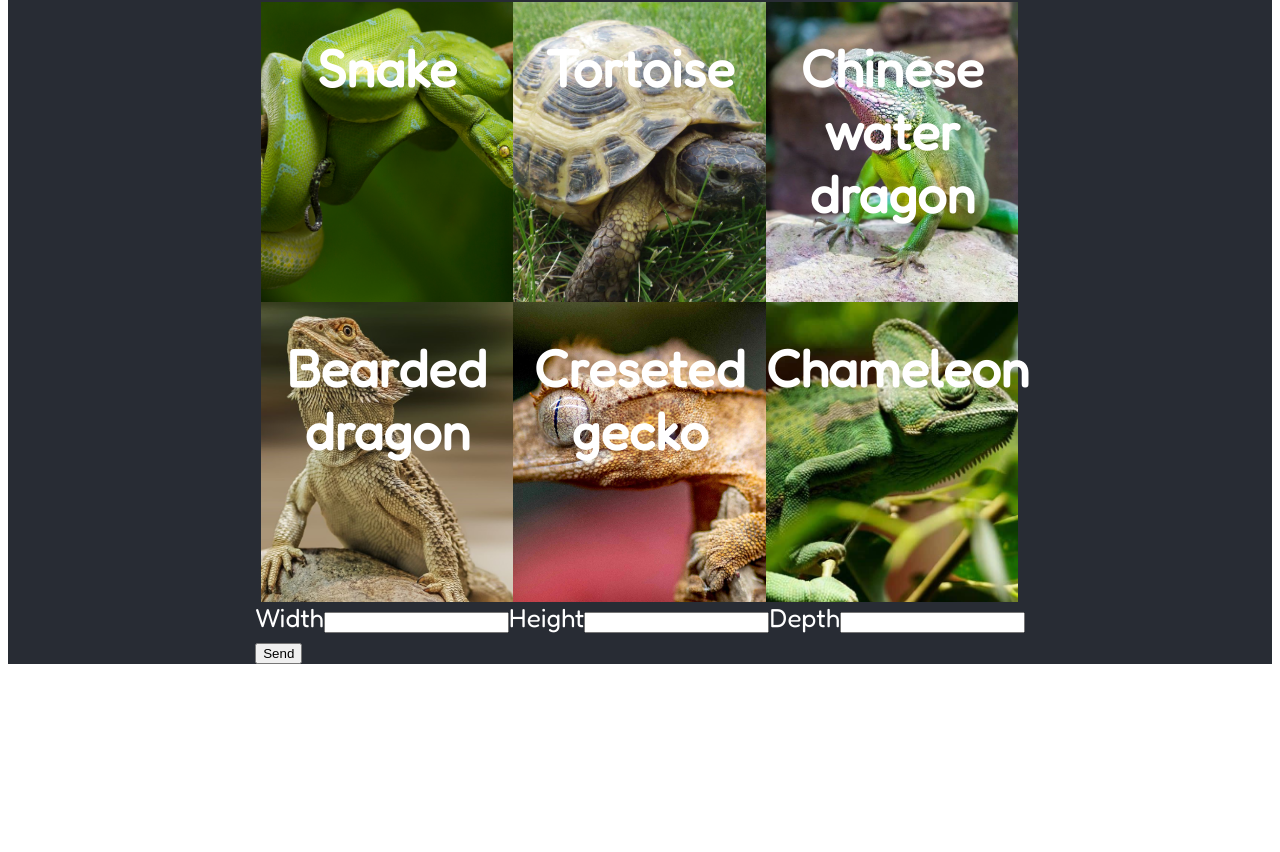
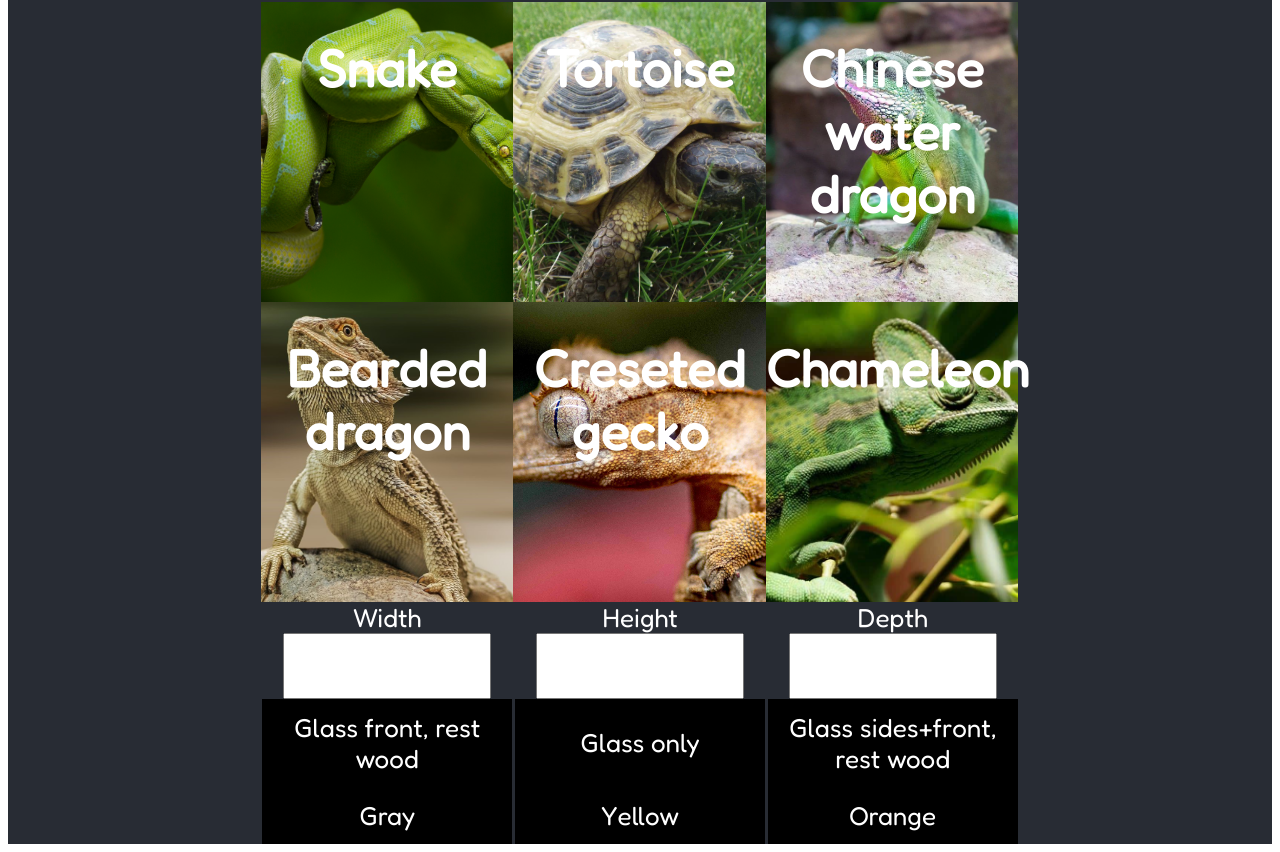
Before and after one commit to DandysByd/create-terra, a React (Create React App) app: page / in a window 1280 px wide. Shown: the part 639-1491 px from the top of the page. Before the commit the page ends 1311 px from the top, so only its background shows below. Built offline with nearby package versions, Linux system fonts and the light colour scheme.

Commit message:
Materials, Color, Volume, Animal done

```diff
--- /dev/null
+++ b/src/components/Button.js
@@ -0,0 +1,9 @@
+import React from 'react'
+
+const Button = (props) => {
+  return (
+    <div onClick={props.func} className={props.classDiv}><p className={props.classP}>{props.buttonText}</p></div>
+  )
+}
+
+export default Button
--- a/src/components/Changes.js
+++ b/src/components/Changes.js
@@ -2,11 +2,15 @@ import React, { useEffect, useState } from 'react'
 import VolumeForm from './VolumeForm';
 import './styles/changes.css'
 import Species from './Species';
+import Materials from './Materials';
+import Color from './Color'
 
 function Changes() {
 
-    const [volume, setVolume] = useState(0)
-    const [animal, setAnimal] = useState(null)
+    const [volume, setVolume] = useState();
+    const [animal, setAnimal] = useState();
+    const [material, setMaterial] = useState();
+    const [color, setColor] = useState();
 
     const saveDimensions = (enterDimensionsData) =>{
         const dimensions = {
@@ -18,17 +22,57 @@ function Changes() {
     const saveAnimalType = (enteredAnimal) =>{
         setAnimal(enteredAnimal)
     }
+
+    const getSavedMaterial = (material) =>{
+
+        switch (material) {
+            case 1:
+            setMaterial("Glass front, rest wood")
+                break;
+            case 2:
+            setMaterial("Glass only")
+                break;
+            case 3:
+            setMaterial("Glass sides+front, rest wood")
+                break;
+                default:
+                    setMaterial('')
+                    break;
+        }
+
+    }
+
+    const getSavedColor = (color) =>{
+        switch (color) {
+            case 1:
+            setColor("gray")
+                break;
+            case 2:
+                setColor("orange")
+                break;
+            case 3:
+                setColor("yellow")
+                break;
+                default:
+                    setColor("")
+                    break;
+        }
+    }
+
+
     useEffect(()=>{
-        console.log(animal)
-    }, [animal])
+        console.log(animal, volume, material,color)
+    }, [animal,volume,material,color])
 
 
     return (
         <>
 
-         <h5>{animal},{volume} m³</h5>
+         <h5 style={{color: color}}>,{material},{animal},{volume} m³</h5>
          <Species onSaveSpecies={saveAnimalType}/>
          <VolumeForm  onSave={saveDimensions}/>
+         <Materials selectMaterial={getSavedMaterial} />
+         <Color selectColor={getSavedColor}/>
         </>
     )
 
--- /dev/null
+++ b/src/components/Color.js
@@ -0,0 +1,26 @@
+import React, {useState, useEffect} from 'react'
+import Button from './Button'
+import './styles/colors.css'
+
+const Color = (props) => {
+
+    const [selected, setSelected] = useState(0);
+
+    const selectColor = (color) =>{
+        setSelected(color)
+        props.selectColor(color)
+    }
+    useEffect(()=>{
+    },[selected])
+
+  return (
+
+        <div className='color-wrapper'>
+        <Button func={()=>{selectColor(1)}} classDiv={selected===1? 'selected-div' : 'deselected-div'} buttonText='Gray'></Button>
+        <Button func={()=>{selectColor(2)}} classDiv={selected===2? 'selected-div' : 'deselected-div'} buttonText='Yellow'></Button>
+        <Button func={()=>{selectColor(3)}} classDiv={selected===3? 'selected-div' : 'deselected-div'} buttonText='Orange'></Button>
+    </div>
+  )
+}
+
+export default Color
--- /dev/null
+++ b/src/components/Materials.js
@@ -0,0 +1,25 @@
+import React, { useEffect, useState } from 'react'
+import Button from './Button';
+import './styles/materials.css'
+
+const Materials = (props) => {
+
+    const [selected, setSelected] = useState(0);
+
+    const selectMaterial = (material) =>{
+        setSelected(material)
+        props.selectMaterial(material)
+    }
+    useEffect(()=>{
+    },[selected])
+
+  return (
+    <div className='materials-wrapper'>
+        <Button func={()=>{selectMaterial(1)}} classDiv={selected===1? 'selected-div' : 'deselected-div'} buttonText='Glass front, rest wood'></Button>
+        <Button func={()=>{selectMaterial(2)}} classDiv={selected===2? 'selected-div' : 'deselected-div'} buttonText='Glass only'></Button>
+        <Button func={()=>{selectMaterial(3)}} classDiv={selected===3? 'selected-div' : 'deselected-div'} buttonText='Glass sides+front, rest wood'></Button>
+    </div>
+  )
+}
+
+export default Materials
--- a/src/components/Species.js
+++ b/src/components/Species.js
@@ -3,7 +3,6 @@ import './styles/species.css'
 
 const Species = (props) => {
 
-    const [animal, setAnimal] = useState(null)
     const [specie, setSpecie] = useState(0)
 
     const animals = [
@@ -48,8 +47,7 @@ const Species = (props) => {
     ]
 
     const setAnimalType = (name) => {
-        setAnimal(name)
-        props.onSaveSpecies(animal);
+        props.onSaveSpecies(name);
     }
 
     const showedAnimal = (species) => {
@@ -58,7 +56,7 @@ const Species = (props) => {
     }
 
     useEffect(() => {
-    }, [animal, specie])
+    }, [specie])
 
 
 
--- a/src/components/VolumeForm.js
+++ b/src/components/VolumeForm.js
@@ -1,11 +1,12 @@
 import React, { useEffect, useState } from 'react'
+import './styles/dimensions.css'
 
 function VolumeForm(props) {
     //Dimensions state
     const [width, setWidth] = useState(0);
     const [height, setHeight] = useState(0);
     const [depth, setDepth] = useState(0);
-    const [volume, setVolume] = useState(0)
+
 
     //Dimensions setters
     function getValueWidth(e) {
@@ -18,46 +19,45 @@ function VolumeForm(props) {
         setDepth(e.target.value);
     }
 
-    const submitHandler = (e) =>{
+    const submitHandler = (e) => {
         e.preventDefault();
 
     }
 
-    useEffect(()=>{
-    },[width,height,depth])
+    useEffect(() => {
+    }, [width, height, depth])
 
-    const onChangeHandler = () =>{
+    const onChangeHandler = () => {
 
-        setVolume(width*height*depth)
 
         const dimensions = {
-            width : width,
-            height : height,
-            depth : depth,
-            volume : volume
+            width: width,
+            height: height,
+            depth: depth,
+            volume: width*height*depth
         }
         props.onSave(dimensions);
 
     }
 
     return (
-            <div >
-                <form onSubmit={submitHandler}  onChange={onChangeHandler}>
+        <div className='dimensions-input' >
+            <form onSubmit={submitHandler} onChange={onChangeHandler}>
                 <div className='dimensions'>
-                        <div>
+                    <div className='input-fields'>
                         <label>Width</label>
                         <input onChange={getValueWidth} type='number' id='width-input'></input>
                     </div>
-                        <div>
+                    <div className='input-fields'>
                         <label>Height</label>
                         <input onChange={getValueHeight} type='number' id='height-input'></input>
                     </div>
-                        <div>
+                    <div className='input-fields'>
                         <label>Depth</label>
                         <input onChange={getValueDepth} type='number' id='depth-input'></input>
                     </div>
                 </div>
-                    <button type='submit'>Send</button>
+                {/* <button type='submit'>Send</button> */}
             </form>
         </div>
     )
--- a/src/components/styles/changes.css
+++ b/src/components/styles/changes.css
@@ -1,8 +1,4 @@
-.dimensions{
-    display: flex;
-    flex-direction: row;
-    align-items: flex-end;
-}
+
 .species{
     display: flex;
     align-items: center;
--- /dev/null
+++ b/src/components/styles/colors.css
@@ -0,0 +1,22 @@
+.color-wrapper{
+    display: flex;
+    flex-direction: row;
+    align-items: flex;
+    justify-content: space-around;
+    width: 60%;
+}
+.color-wrapper div{
+    background-color: black;
+    cursor: pointer;
+    width: 33%;
+    text-align: center;
+    height: auto;
+    display: flex;
+    align-items: center;
+}
+.color-wrapper div p {
+    margin:13px auto;
+}
+.selected-div{
+    background-color: orange !important;
+}
--- /dev/null
+++ b/src/components/styles/dimensions.css
@@ -0,0 +1,19 @@
+.dimensions-input{
+    width: 60%;
+}
+.dimensions{
+    display: flex;
+    flex-direction: row;
+    align-items: flex-end;
+    justify-content: space-around;
+}
+.input-fields{
+    display: flex;
+    flex-direction: column;
+    align-items: center;
+}
+.input-fields input{
+    height: 60px;
+    width: 200px;
+    font-size: 50px;
+}
--- /dev/null
+++ b/src/components/styles/materials.css
@@ -0,0 +1,22 @@
+.materials-wrapper{
+    display: flex;
+    flex-direction: row;
+    align-items: flex;
+    justify-content: space-around;
+    width: 60%;
+}
+.materials-wrapper div{
+    background-color: black;
+    cursor: pointer;
+    width: 33%;
+    text-align: center;
+    height: auto;
+    display: flex;
+    align-items: center;
+}
+.materials-wrapper div p {
+    margin:13px auto;
+}
+.selected-div{
+    background-color: orange !important;
+}
```
Lines whose indentation alone changed are shown as unchanged.
